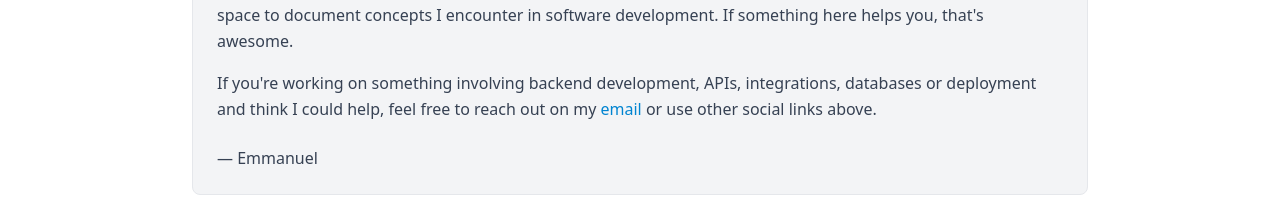
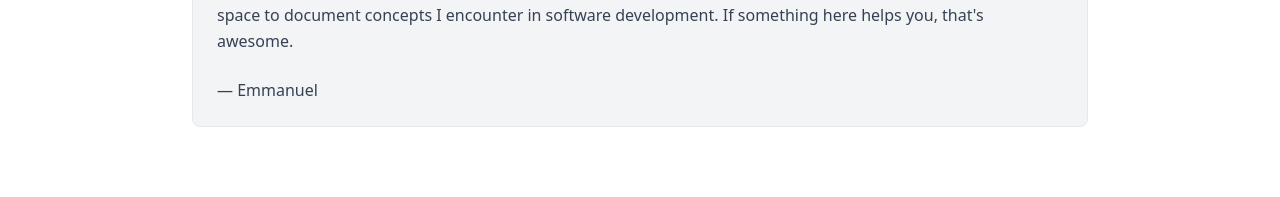
Before and after one commit to EmmanuelNiyonshuti/blog, a Next.js app: page /about in a window 1280 px wide. Shown: the part 548-745 px from the top of the page. Built offline with nearby package versions, Linux system fonts and the light colour scheme; no server answers.

Commit message:
update about page

```diff
--- a/app/(main)/about/page.js
+++ b/app/(main)/about/page.js
@@ -3,7 +3,7 @@ import Image from "next/image";
 export const metadata = {
   title: 'About Me',
   description:
-    'Learn more about Emmanuel Niyonshuti, a backend developer passionate about technology and programming.',
+    'Emmanuel Niyonshuti, a backend software developer passionate about technology and programming.',
 };
 
 export default function AboutPage() {
@@ -45,7 +45,7 @@ export default function AboutPage() {
                 I&apos;ve learned a lot from other developers&apos; blogs and their work on the internet, so I decided to build my own space to document concepts I encounter in software development.
                 If something here helps you, that&apos;s awesome.
               </p>
-              <p className="leading-relaxed text-gray-700 dark:text-gray-300">
+              {/* <p className="leading-relaxed text-gray-700 dark:text-gray-300">
                 If you&apos;re working on something involving backend development, APIs, integrations, databases or deployment and think I could help, feel free to reach out on my {' '}
                 <a
                   href="mailto:emmanuelniyonshuti13@gmail.com"
@@ -53,7 +53,7 @@ export default function AboutPage() {
                 >
                   email
                 </a> or use other social links above.
-              </p>
+              </p> */}
               <p className="mt-6 text-gray-700 dark:text-gray-300 font-medium">
                 — Emmanuel
               </p>
```
